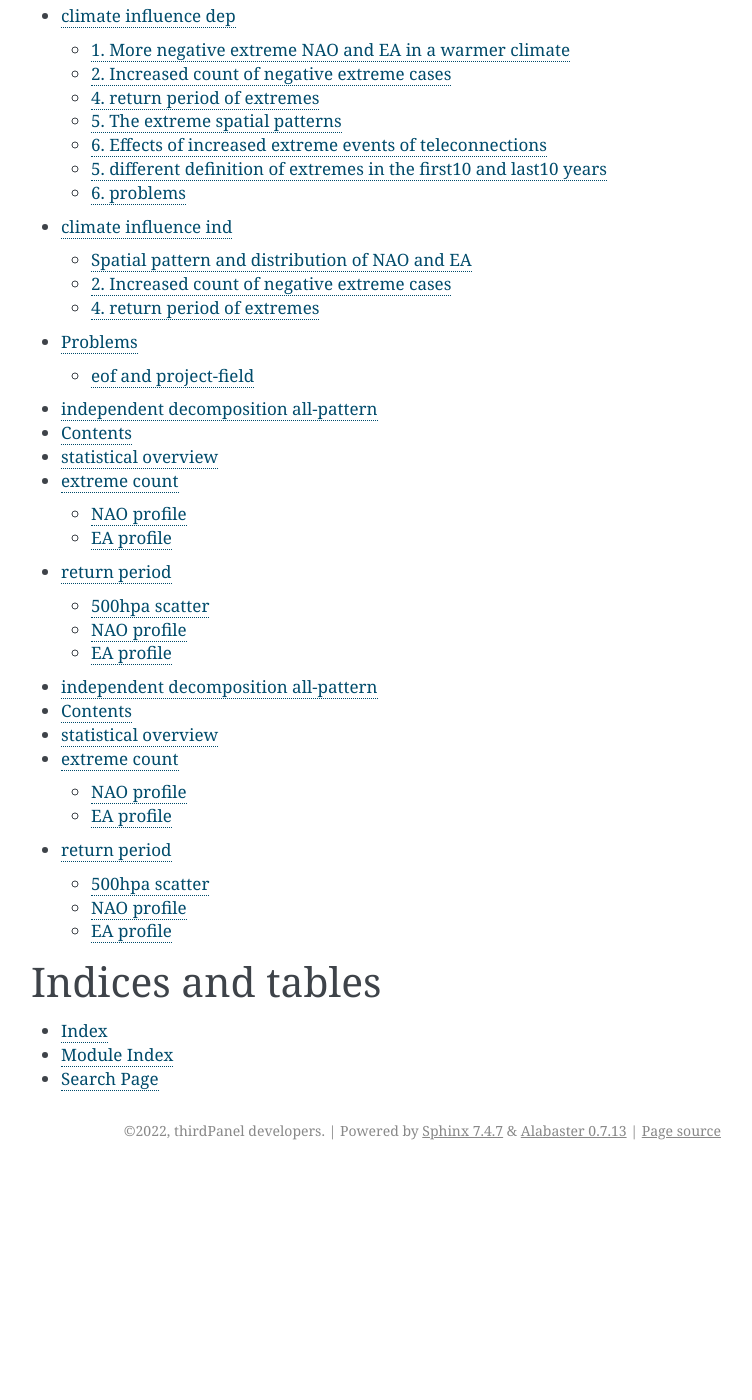
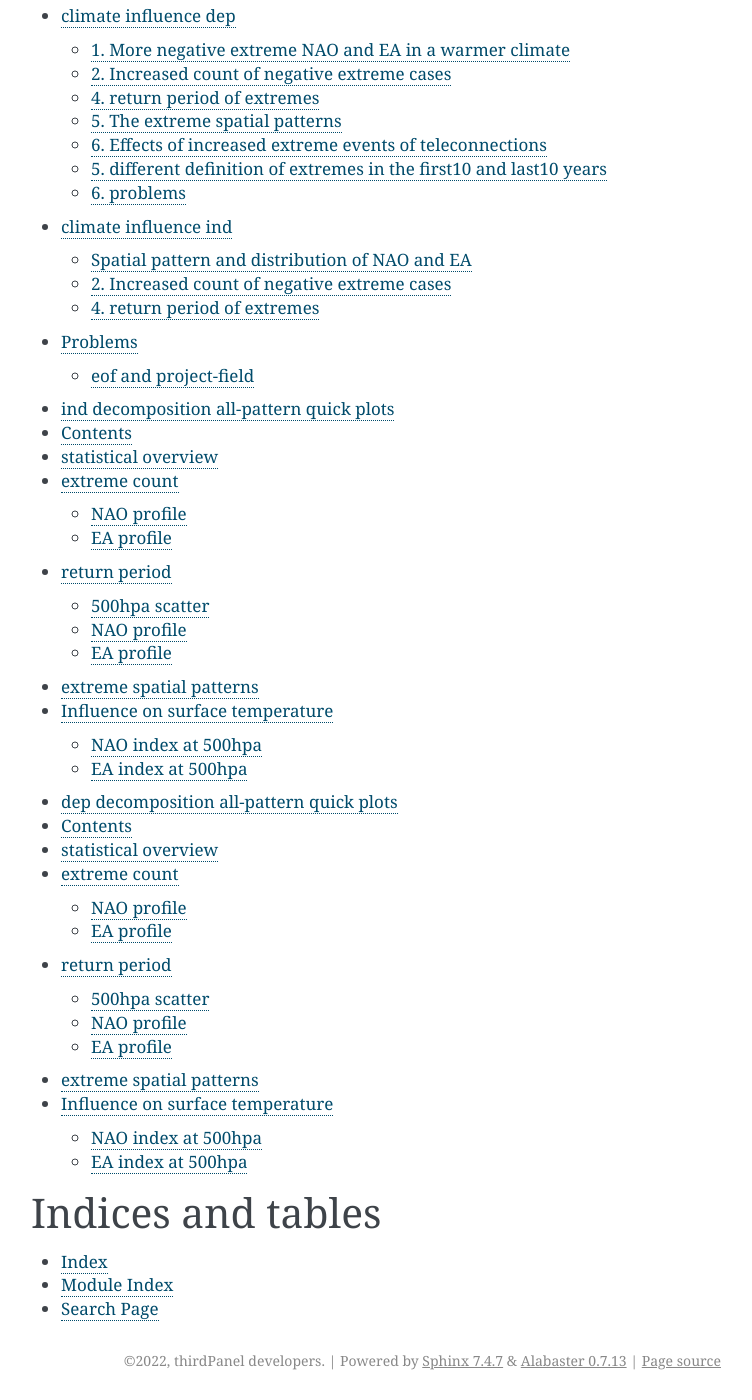
Before and after one commit to liuquan18/Teleconnection, a Sphinx documentation site: the page built from docs/source/index.rst, in a window 1280 px wide and 1400 px high, scrolled down 680 px. Shown: the whole window, without its empty margins (389-1141 px from the left). Built offline with Sphinx 7.4.7, drawn with Linux system fonts in a browser that asks for light colours; before the commit the page ends 1850 px from its top, so only the background shows below that.

Commit message:
done for all pattern

```diff
--- a/docs/source/dep_all.md
+++ b/docs/source/dep_all.md
@@ -1,6 +1,6 @@
 
-independent decomposition all-pattern
-=====================================
+dep decomposition all-pattern quick plots
+=========================================
 
 Contents
 ========
@@ -13,6 +13,10 @@ Contents
 	* [500hpa scatter](#500hpa-scatter)
 	* [NAO profile](#nao-profile)
 	* [EA profile](#ea-profile)
+* [extreme spatial patterns](#extreme-spatial-patterns)
+* [Influence on surface temperature](#influence-on-surface-temperature)
+	* [NAO index at 500hpa](#nao-index-at-500hpa)
+	* [EA index at 500hpa](#ea-index-at-500hpa)
 
 # statistical overview
 
@@ -48,3 +52,14 @@ the return period of NAO and EA at 500hpa in different periods
 ## EA profile
 
 ![EA profile return period](plots/quick_plots/dep_all_EA_return_period_profile.png)
+# extreme spatial patterns
+
+![extreme sptial pattern](plots/quick_plots/dep_all_extreme_spatial_pattern_1000hpa.png)
+# Influence on surface temperature
+
+## NAO index at 500hpa
+
+![tsurf](plots/quick_plots/dep_all_composite_tsurf_NAO.png)
+## EA index at 500hpa
+
+![tsurf](plots/quick_plots/dep_all_composite_tsurf_EA.png)
--- a/docs/source/ind_all.md
+++ b/docs/source/ind_all.md
@@ -1,6 +1,6 @@
 
-independent decomposition all-pattern
-=====================================
+ind decomposition all-pattern quick plots
+=========================================
 
 Contents
 ========
@@ -13,6 +13,10 @@ Contents
 	* [500hpa scatter](#500hpa-scatter)
 	* [NAO profile](#nao-profile)
 	* [EA profile](#ea-profile)
+* [extreme spatial patterns](#extreme-spatial-patterns)
+* [Influence on surface temperature](#influence-on-surface-temperature)
+	* [NAO index at 500hpa](#nao-index-at-500hpa)
+	* [EA index at 500hpa](#ea-index-at-500hpa)
 
 # statistical overview
 
@@ -48,3 +52,14 @@ the return period of NAO and EA at 500hpa in different periods
 ## EA profile
 
 ![EA profile return period](plots/quick_plots/ind_all_EA_return_period_profile.png)
+# extreme spatial patterns
+
+![extreme sptial pattern](plots/quick_plots/ind_all_extreme_spatial_pattern_1000hpa.png)
+# Influence on surface temperature
+
+## NAO index at 500hpa
+
+![tsurf](plots/quick_plots/ind_all_composite_tsurf_NAO.png)
+## EA index at 500hpa
+
+![tsurf](plots/quick_plots/ind_all_composite_tsurf_EA.png)
```
